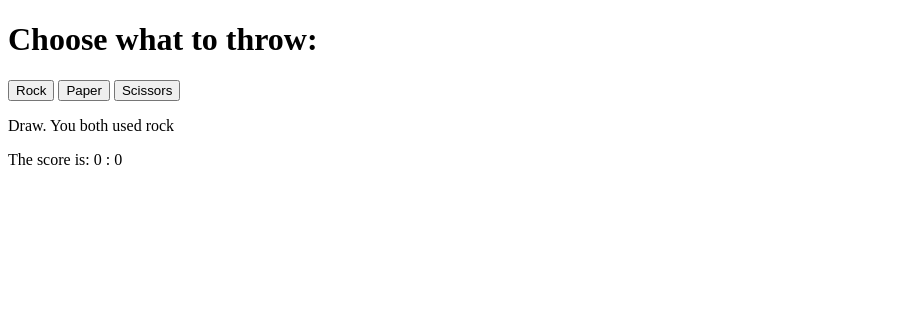
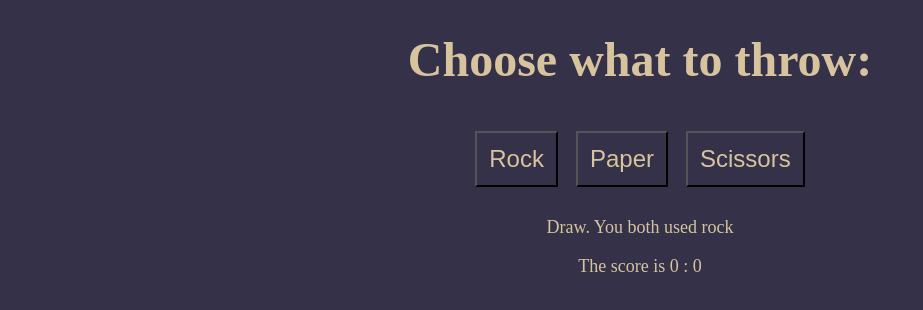
Before and after one commit to Nimbus23/rock-paper-scissors, a plain HTML site: page index.html in a window 1280 px wide. Both pictures are taken after a click on the button "Rock". Shown: the whole page, without its empty margins (0-923 px from the left). Drawn offline with Linux system fonts and the light colour scheme.

Commit message:
Add basic css and minor adjustments

```diff
--- a/index.html
+++ b/index.html
@@ -4,16 +4,54 @@
     <meta charset="UTF-8">
     <meta name="viewport" content="width=device-width, initial-scale=1.0">
     <title>Rock Paper Scissors Game</title>
+    <style>
+        *{
+            color: #D7C49EFF;
+            background-color: #343148FF;
+            text-align: center;
+        }
+
+        body{
+            height: 100vh;
+            margin: 0;
+            padding: 0;
+            display: flex;
+            flex-direction: column;
+        }
+
+        .buttons{
+            display: flex;
+            justify-content: center;
+            padding: 12px;
+            gap: 18px;
+        }
+
+        button{
+            padding: 12px;
+            font-size: 24px;
+        }
+
+        h1{
+            font-size: 48px;
+        }
+
+        h2{
+            font-size: 32px;
+        }
+
+        p{
+            font-size: 18px;
+        }
+    </style>
 </head>
 <body>
-
     <h1>Choose what to throw:</h1>
-
-    <button id="rockBtn">Rock</button>
-    <button id="paperBtn">Paper</button>
-    <button id="scissorsBtn">Scissors</button>
-
-    <div></div>
+    <div class="buttons">
+        <button id="rockBtn">Rock</button>
+        <button id="paperBtn">Paper</button>
+        <button id="scissorsBtn">Scissors</button>
+    </div>
+    <div class="result"></div>
 
     <script src="rpc.js"></script>
 </body>
--- a/rpc.js
+++ b/rpc.js
@@ -9,8 +9,8 @@ const rockBtn = document.querySelector("#rockBtn");
 const paperBtn = document.querySelector("#paperBtn");
 const scissorsBtn = document.querySelector("#scissorsBtn");
 
-const bod = document.querySelector("body");
-const resultDiv = document.querySelector("div");
+const buttons = document.querySelector(".buttons");
+const resultDiv = document.querySelector(".result");
 
 const resultPara = document.createElement("p");
 const scorePara = document.createElement("p");
@@ -24,8 +24,6 @@ function getComputerChoice(){
         case 1: computerChoice = "paper"; break;
         default: computerChoice = "scissors"; break;
     }
-
-    console.log(computerChoice);
 }
 
 function decideRoundWinner(){
@@ -52,13 +50,13 @@ function increaseScore(){
         resultPara.textContent = `You won! By ${userChoice} and ${computerChoice}`;
         userScore ++;
     }else{
-        resultPara.textContent = `You lose. By ${userChoice} and ${computerChoice}`;
+        resultPara.textContent = `You lost. By ${userChoice} and ${computerChoice}`;
         computerScore ++;
     }
 }
 
 function showScore(){
-    scorePara.textContent = `The score is: ${userScore} : ${computerScore}`;
+    scorePara.textContent = `The score is ${userScore} : ${computerScore}`;
 }
 
 function decideGameWinner(){
@@ -67,7 +65,7 @@ function decideGameWinner(){
         if(userScore > computerScore){
             h2.textContent = "Congratulations!!! You won!";
         }else if(computerScore > userScore){
-            h2.textContent = "What a pity. You lose.";
+            h2.textContent = "What a pity. You lost.";
         }
         resultDiv.insertBefore(h2, scorePara);
 }
@@ -89,7 +87,7 @@ function playRound(){
     }
 }
 
-bod.addEventListener("click", (event) =>
+buttons.addEventListener("click", (event) =>
     {
         switch(event.target.id)
         {
```
